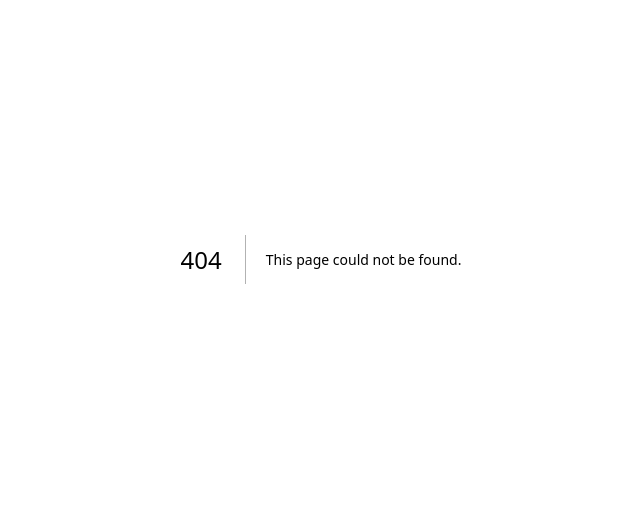
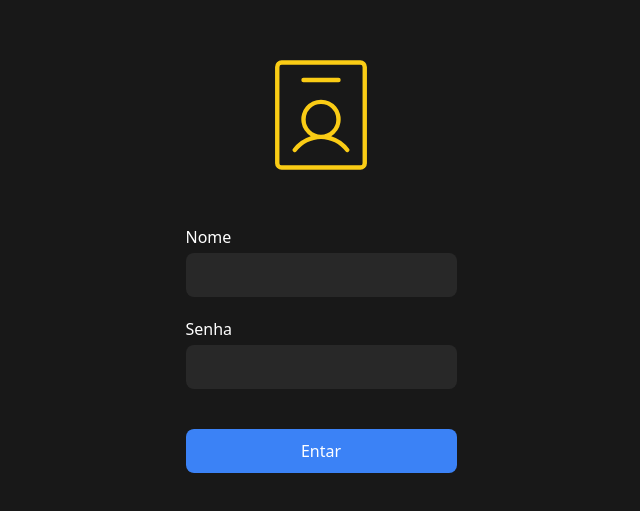
Before and after one commit to alcantaradejs/gestor-de-caixa, a Next.js app: page /auth in a window 1280 px wide. Before the commit this address had no page. Shown: the part 141-652 px from the top of the page, without its empty margins (319-959 px from the left). Built offline with nearby package versions, Linux system fonts and the light colour scheme.

Commit message:
create: auth page layou

```diff
--- /dev/null
+++ b/components/form/formButton.tsx
@@ -0,0 +1,18 @@
+type formButtonProps = {
+    children: string | JSX.Element | JSX.Element[]
+    className?: string
+}
+
+export function FormButton({children, className}:formButtonProps) {
+    return (
+        <button
+        className={`
+        bg-blue-500 text-text
+        px-5 py-[10px] rounded-lg
+        ${className}
+        `}
+        >
+            {children}
+        </button>
+    )
+}
--- /dev/null
+++ b/components/form/formInput.tsx
@@ -0,0 +1,29 @@
+import { Password } from "@phosphor-icons/react"
+import { type } from "os"
+
+type formInputProps = {
+    title: string
+    id: string
+    type?: "text" | "password"
+}
+
+export function FormInput({title, id, type}:formInputProps) {
+    return (
+        <div
+        className="
+        flex flex-col gap-1
+        text-text
+        "
+        >
+            <label htmlFor={id}>{title}</label>
+            <input
+            type={type}
+            id={id}
+            className="
+            bg-background2
+            px-5 py-[10px] rounded-lg
+            "
+            />
+        </div>
+    )
+}
--- a/package.json
+++ b/package.json
@@ -10,6 +10,7 @@
   },
   "dependencies": {
     "@notionhq/client": "^2.2.3",
+    "@phosphor-icons/react": "^2.0.6",
     "@types/node": "18.15.3",
     "@types/react": "18.0.28",
     "@types/react-dom": "18.0.11",
--- /dev/null
+++ b/pages/auth/index.tsx
@@ -0,0 +1,28 @@
+import { FormButton } from "@/components/form/formButton";
+import { FormInput } from "@/components/form/formInput";
+import { IdentificationBadge } from "@phosphor-icons/react";
+
+export default function Page() {
+    return (
+        <div
+        className="
+        w-screen h-screen bg-background
+        flex flex-col justify-center items-center gap-10
+        ">
+            <IdentificationBadge
+            size={140}
+            weight="thin"
+            className="text-yellow-400"
+            />
+            <div
+            className="
+            flex flex-col gap-5
+            "
+            >
+                <FormInput title="Nome" id="name" />
+                <FormInput title="Senha" id="pass" type="password" />
+                <FormButton className="mt-5"> Entar </FormButton>
+            </div>
+        </div>
+    )
+}
--- a/tailwind.config.js
+++ b/tailwind.config.js
@@ -9,7 +9,14 @@ module.exports = {
     "./src/**/*.{js,ts,jsx,tsx}",
   ],
   theme: {
-    extend: {},
+    extend: {
+      colors: {
+        background: "#181818",
+        background2: "#282828",
+        inativeIcon: "#666666",
+        text: "#FFFFFF",
+      }
+    },
   },
   plugins: [],
 }
```
Also changed, not shown: 1 other file (tests, documents, lock files or other folders).
